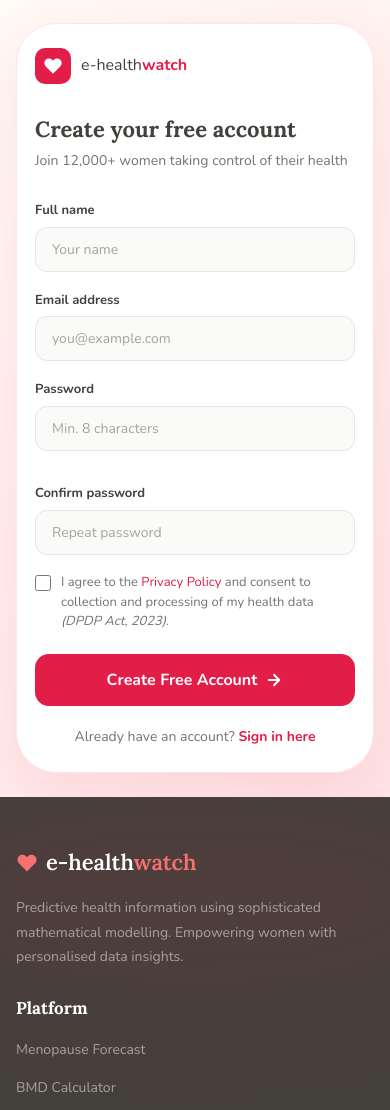
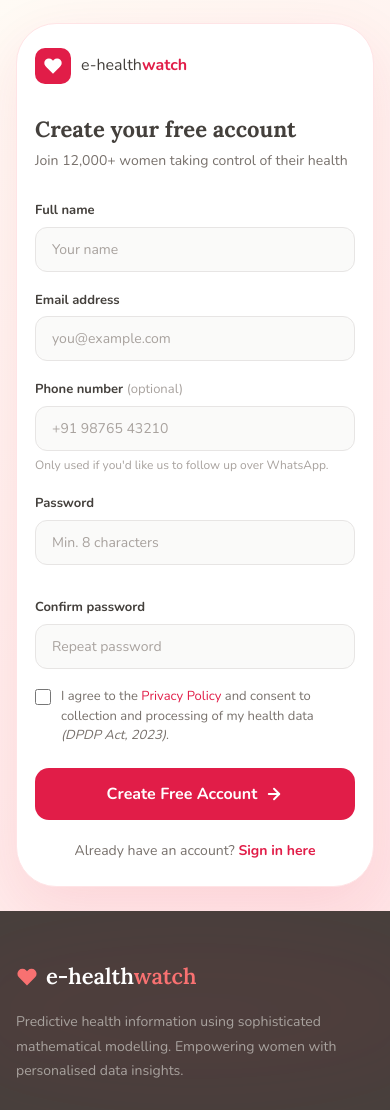
Before and after one commit to haresh1846/e-Healthwatchzip, a Node server app: page /signup in a window 390 px wide. Shown: the part 70-1180 px from the top of the page. Run offline with Node 20, Linux system fonts and the light colour scheme; some libraries are stand-ins or nearby versions.

Commit message:
Add free wa.me click-to-chat follow-up for forecast gate leads
Phase 1 of phone-based lead follow-up (Phase 2 — real WhatsApp Cloud API
automation — is blocked on the user setting up their own Meta Business
Manager account, which can't be done on their behalf).

- db.js: additive `phone` column on `consumers`.
- signup.ejs + POST /signup: optional phone field, only used for WhatsApp
  follow-up (not required, mirrors the optional email capture on the free
  BMD calculator).
- /admin/forecast-leads: each lead with a phone on file gets a "Message"
  button building a https://wa.me/<digits>?text=<message> link — free,
  no API/account needed, opens WhatsApp pre-filled for a human to review
  and send. Leads without a phone show "No phone on file" instead.
- 4 new tests: phone persists on signup, a wa.me link renders correctly
  for a phone-enabled lead, and the fallback renders for one without.
  All 25 tests pass.

```diff
--- a/db.js
+++ b/db.js
@@ -173,6 +173,9 @@ async function init() {
   await addColumn("ALTER TABLE consumers ADD COLUMN verification_token_expires DATETIME");
   await addColumn("ALTER TABLE consumers ADD COLUMN reset_token TEXT");
   await addColumn("ALTER TABLE consumers ADD COLUMN reset_token_expires DATETIME");
+  // Optional phone number, captured at signup, so gated forecast leads can
+  // be followed up with a free wa.me click-to-chat link from the admin panel.
+  await addColumn("ALTER TABLE consumers ADD COLUMN phone TEXT");
   await addColumn("ALTER TABLE bmdlogin ADD COLUMN disabled INTEGER DEFAULT 0");
   await addColumn("ALTER TABLE bmd ADD COLUMN clinic_username TEXT");
   await addColumn("ALTER TABLE bmd ADD COLUMN created_at DATETIME DEFAULT CURRENT_TIMESTAMP");
--- a/server.js
+++ b/server.js
@@ -479,7 +479,7 @@ app.post('/signup', async (req, res) => {
   if (rateLimited('signup:' + req.ip)) {
     return res.status(429).render('signup', { error: RATE_LIMIT_MESSAGE });
   }
-  const { full_name, email, password, confirm_password, consent } = req.body;
+  const { full_name, email, phone, password, confirm_password, consent } = req.body;
   if (!consent)                   return res.render('signup', { error: 'You must accept the privacy policy to continue.' });
   if (!password || password.length < 8) return res.render('signup', { error: 'Password must be at least 8 characters.' });
   if (password !== confirm_password)    return res.render('signup', { error: 'Passwords do not match.' });
@@ -487,7 +487,7 @@ app.post('/signup', async (req, res) => {
     const existing = await db.prepare('SELECT id FROM consumers WHERE email = ?').get(email);
     if (existing) return res.render('signup', { error: 'An account with this email already exists. Sign in instead.' });
     const password_hash = await bcrypt.hash(password, 12);
-    const r = await db.prepare('INSERT INTO consumers (email, password_hash, full_name, consent_given_at) VALUES (?, ?, ?, CURRENT_TIMESTAMP)').run(email, password_hash, full_name || null);
+    const r = await db.prepare('INSERT INTO consumers (email, password_hash, full_name, phone, consent_given_at) VALUES (?, ?, ?, ?, CURRENT_TIMESTAMP)').run(email, password_hash, full_name || null, (phone || '').trim() || null);
     req.session.consumerId   = r.lastInsertRowid;
     req.session.consumerName = full_name || email.split('@')[0];
     await sendVerificationEmail(req, { id: r.lastInsertRowid, email, full_name });
@@ -1404,7 +1404,7 @@ app.get('/admin/bmd', requireAdmin, async (req, res) => {
 app.get('/admin/forecast-leads', requireAdmin, async (req, res) => {
   const leads = await db.prepare(`
     SELECT l.id, l.age, l.amh, l.cycle_regularity, l.forecast_age, l.created_at,
-           c.full_name as consumer_name, c.email as consumer_email,
+           c.full_name as consumer_name, c.email as consumer_email, c.phone as consumer_phone,
            p.display_name as profile_name
     FROM forecast_gate_leads l
     LEFT JOIN consumers c ON c.id = l.consumer_id
@@ -1417,6 +1417,7 @@ app.get('/admin/forecast-leads', requireAdmin, async (req, res) => {
       { key: 'id',               label: 'ID' },
       { key: 'consumer_name',    label: 'Consumer Name' },
       { key: 'consumer_email',   label: 'Consumer Email' },
+      { key: 'consumer_phone',   label: 'Consumer Phone' },
       { key: 'profile_name',     label: 'Profile' },
       { key: 'age',              label: 'Age' },
       { key: 'amh',              label: 'AMH (ng/mL)' },
@@ -1426,7 +1427,18 @@ app.get('/admin/forecast-leads', requireAdmin, async (req, res) => {
     ], leads);
   }
 
-  res.render('admin/forecast-leads', { leads, ...await getTabCounts() });
+  // wa.me click-to-chat: free, no API/account needed, but still requires a
+  // human in the admin panel to review and press send in WhatsApp itself.
+  const leadsWithWa = leads.map(l => {
+    if (!l.consumer_phone) return { ...l, waLink: null };
+    const digits = String(l.consumer_phone).replace(/\D/g, '');
+    if (!digits) return { ...l, waLink: null };
+    const cycleLabel = l.cycle_regularity === 'R' ? 'Regular' : 'Irregular';
+    const message = `Hi ${l.consumer_name || 'there'}, this is e-healthwatch following up on your Menopause Forecast check for ${l.profile_name || 'your profile'}. Based on the details you shared (age ${l.age}, AMH ${l.amh} ng/mL, ${cycleLabel} cycle), our calculator wasn't able to give a forward-looking forecast right now — this isn't a diagnosis, just a signal from the numbers. We'd recommend speaking with a gynaecologist for a full assessment. Let us know if you'd like help finding one.`;
+    return { ...l, waLink: `https://wa.me/${digits}?text=${encodeURIComponent(message)}` };
+  });
+
+  res.render('admin/forecast-leads', { leads: leadsWithWa, ...await getTabCounts() });
 });
 
 // Note: the admin panel is view/analytics-only now that BMD is free/public —
--- a/views/signup.ejs
+++ b/views/signup.ejs
@@ -28,6 +28,11 @@
         <div class="auth-field">
           <label for="email">Email address</label>
           <input type="email" id="email" name="email" required placeholder="you@example.com" class="form-control" autocomplete="email">
+        </div>
+        <div class="auth-field">
+          <label for="phone">Phone number <span style="font-weight:400;color:var(--stone-400);">(optional)</span></label>
+          <input type="tel" id="phone" name="phone" placeholder="+91 98765 43210" class="form-control" autocomplete="tel">
+          <span class="auth-field-hint">Only used if you'd like us to follow up over WhatsApp.</span>
         </div>
         <div class="auth-row-2">
           <div class="auth-field">
```
Also changed, not shown: tests/integration.test.js (+82 -1 lines), views/admin/forecast-leads.ejs (+12 -1 lines).
